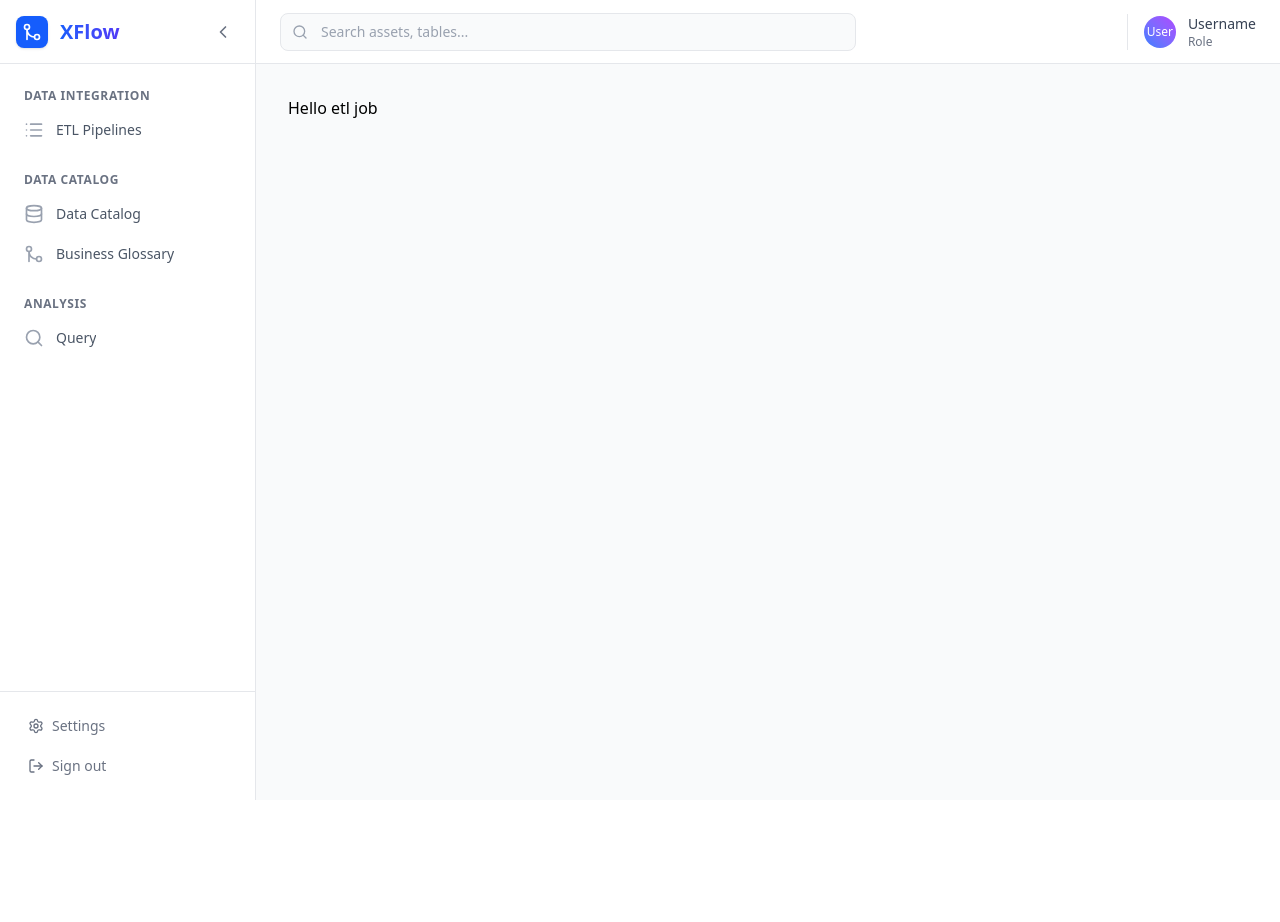
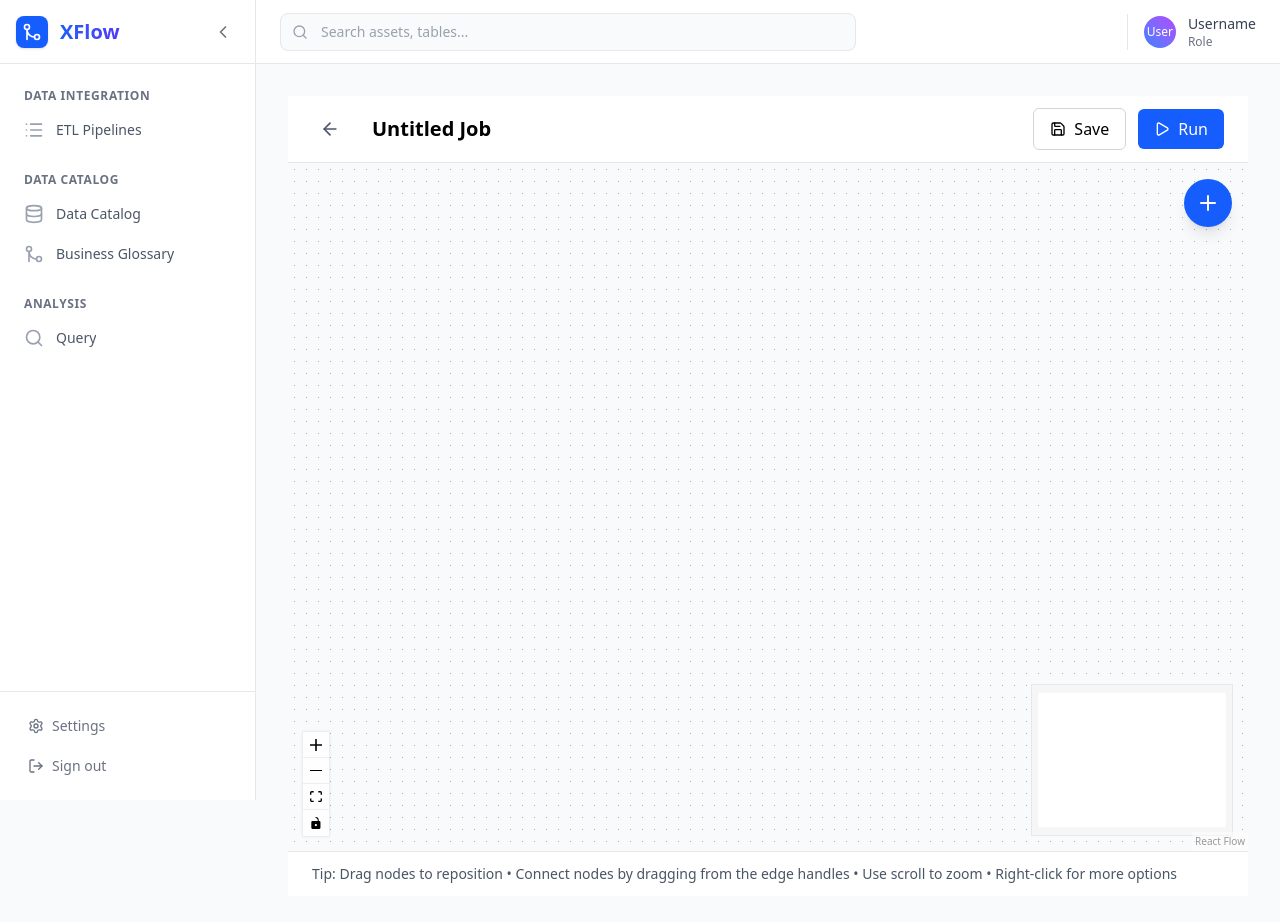
Before and after one commit to kckoh/xflow, a React (Vite) app in the folder frontend/: page /etl/visual in a window 1280 px wide. Shown: the top 922 px of the page. Before the commit the page ends 800 px from the top, so only its background shows below. Built offline with nearby package versions, Linux system fonts and the light colour scheme; sample sign-in values are in the browser's storage.

Commit message:
feat: implement etl job page

```diff
--- a/frontend/src/pages/etl/etl_job.jsx
+++ b/frontend/src/pages/etl/etl_job.jsx
@@ -1,6 +1,224 @@
-import { useState } from "react";
-import { Play, Code, FileText, BarChart3, Plus, Info } from "lucide-react";
+import { useCallback, useState } from "react";
+import {
+  ReactFlow,
+  MiniMap,
+  Controls,
+  Background,
+  useNodesState,
+  useEdgesState,
+  addEdge,
+  BackgroundVariant,
+} from "@xyflow/react";
+import "@xyflow/react/dist/style.css";
+import { ArrowLeft, Save, Play, Plus } from "lucide-react";
+import { useNavigate } from "react-router-dom";
+
+const initialNodes = [];
+
+const initialEdges = [];
 
 export default function ETLJobPage() {
-  return <div>Hello etl job</div>;
+  const navigate = useNavigate();
+  const [nodes, setNodes, onNodesChange] = useNodesState(initialNodes);
+  const [edges, setEdges, onEdgesChange] = useEdgesState(initialEdges);
+  const [jobName, setJobName] = useState("Untitled Job");
+  const [showMenu, setShowMenu] = useState(false);
+  const [activeTab, setActiveTab] = useState("source");
+
+  const nodeOptions = {
+    source: [
+      { id: "s3", label: "S3", icon: "📦" },
+      { id: "postgres", label: "PostgreSQL", icon: "🐘" },
+      { id: "mongodb", label: "MongoDB", icon: "🍃" },
+    ],
+    transform: [
+      { id: "filter", label: "Filter", icon: "🔍" },
+      { id: "map", label: "Map", icon: "🗺️" },
+      { id: "join", label: "Join", icon: "🔗" },
+      { id: "aggregate", label: "Aggregate", icon: "📊" },
+      { id: "sort", label: "Sort", icon: "🔢" },
+    ],
+    target: [{ id: "s3-target", label: "S3", icon: "📦" }],
+  };
+
+  const onConnect = useCallback(
+    (params) => setEdges((eds) => addEdge(params, eds)),
+    [setEdges],
+  );
+
+  const handleSave = () => {
+    console.log("Saving job:", { jobName, nodes, edges });
+    // TODO: Implement save to backend
+  };
+
+  const handleRun = () => {
+    console.log("Running job:", { jobName, nodes, edges });
+    // TODO: Implement run job
+  };
+
+  const addNode = (category, nodeOption) => {
+    const typeMap = {
+      source: "input",
+      transform: "default",
+      target: "output",
+    };
+
+    const newNode = {
+      id: `${nodes.length + 1}`,
+      type: typeMap[category],
+      data: { label: nodeOption.label },
+      position: {
+        x: Math.random() * 400 + 100,
+        y: Math.random() * 400 + 100,
+      },
+    };
+    setNodes((nds) => [...nds, newNode]);
+    setShowMenu(false);
+  };
+
+  return (
+    <div className="h-screen flex flex-col bg-gray-50">
+      {/* Header */}
+      <div className="bg-white border-b border-gray-200 px-6 py-3 flex items-center justify-between">
+        <div className="flex items-center gap-4">
+          <button
+            onClick={() => navigate("/")}
+            className="p-2 hover:bg-gray-100 rounded-md transition-colors"
+          >
+            <ArrowLeft className="w-5 h-5 text-gray-600" />
+          </button>
+
+          <input
+            type="text"
+            value={jobName}
+            onChange={(e) => setJobName(e.target.value)}
+            className="text-xl font-semibold border-none focus:outline-none focus:ring-2 focus:ring-blue-500 rounded px-2"
+            placeholder="Job name"
+          />
+        </div>
+
+        <div className="flex items-center gap-3">
+          <button
+            onClick={handleSave}
+            className="px-4 py-2 bg-white border border-gray-300 rounded-md hover:bg-gray-50 transition-colors flex items-center gap-2"
+          >
+            <Save className="w-4 h-4" />
+            Save
+          </button>
+
+          <button
+            onClick={handleRun}
+            className="px-4 py-2 bg-blue-600 text-white rounded-md hover:bg-blue-700 transition-colors flex items-center gap-2"
+          >
+            <Play className="w-4 h-4" />
+            Run
+          </button>
+        </div>
+      </div>
+
+      {/* ReactFlow Canvas */}
+      <div className="flex-1 relative">
+        {/* Add Node Button */}
+        <div className="absolute top-4 right-4 z-10">
+          <button
+            onClick={() => setShowMenu(!showMenu)}
+            className="w-12 h-12 bg-blue-600 hover:bg-blue-700 text-white rounded-full shadow-lg flex items-center justify-center transition-all hover:scale-110"
+            title="Add new node"
+          >
+            <Plus className="w-6 h-6" />
+          </button>
+
+          {/* Node Type Menu with Tabs */}
+          {showMenu && (
+            <div className="absolute top-14 right-0 bg-white rounded-lg shadow-xl border border-gray-200 w-80">
+              {/* Tabs */}
+              <div className="flex border-b border-gray-200">
+                <button
+                  onClick={() => setActiveTab("source")}
+                  className={`flex-1 px-4 py-3 text-sm font-medium transition-colors ${
+                    activeTab === "source"
+                      ? "text-blue-600 border-b-2 border-blue-600 bg-blue-50"
+                      : "text-gray-600 hover:text-gray-900 hover:bg-gray-50"
+                  }`}
+                >
+                  Source
+                </button>
+                <button
+                  onClick={() => setActiveTab("transform")}
+                  className={`flex-1 px-4 py-3 text-sm font-medium transition-colors ${
+                    activeTab === "transform"
+                      ? "text-purple-600 border-b-2 border-purple-600 bg-purple-50"
+                      : "text-gray-600 hover:text-gray-900 hover:bg-gray-50"
+                  }`}
+                >
+                  Transform
+                </button>
+                <button
+                  onClick={() => setActiveTab("target")}
+                  className={`flex-1 px-4 py-3 text-sm font-medium transition-colors ${
+                    activeTab === "target"
+                      ? "text-green-600 border-b-2 border-green-600 bg-green-50"
+                      : "text-gray-600 hover:text-gray-900 hover:bg-gray-50"
+                  }`}
+                >
+                  Target
+                </button>
+              </div>
+
+              {/* Tab Content */}
+              <div className="p-2 max-h-64 overflow-y-auto">
+                {nodeOptions[activeTab].map((option) => (
+                  <button
+                    key={option.id}
+                    onClick={() => addNode(activeTab, option)}
+                    className="w-full px-4 py-3 text-left hover:bg-gray-100 rounded-md flex items-center gap-3 transition-colors"
+                  >
+                    <span className="text-2xl">{option.icon}</span>
+                    <span className="text-sm font-medium text-gray-700">
+                      {option.label}
+                    </span>
+                  </button>
+                ))}
+              </div>
+            </div>
+          )}
+        </div>
+
+        <ReactFlow
+          nodes={nodes}
+          edges={edges}
+          onNodesChange={onNodesChange}
+          onEdgesChange={onEdgesChange}
+          onConnect={onConnect}
+          fitView
+          className="bg-gray-50"
+        >
+          <Controls />
+          <MiniMap
+            nodeColor={(node) => {
+              switch (node.type) {
+                case "input":
+                  return "#3b82f6";
+                case "output":
+                  return "#10b981";
+                default:
+                  return "#6b7280";
+              }
+            }}
+            className="bg-white border border-gray-200"
+          />
+          <Background variant={BackgroundVariant.Dots} gap={12} size={1} />
+        </ReactFlow>
+      </div>
+
+      {/* Info Panel */}
+      <div className="bg-white border-t border-gray-200 px-6 py-3 text-sm text-gray-600">
+        <p>
+          <span className="font-medium">Tip:</span> Drag nodes to reposition •
+          Connect nodes by dragging from the edge handles • Use scroll to zoom •
+          Right-click for more options
+        </p>
+      </div>
+    </div>
+  );
 }
```
